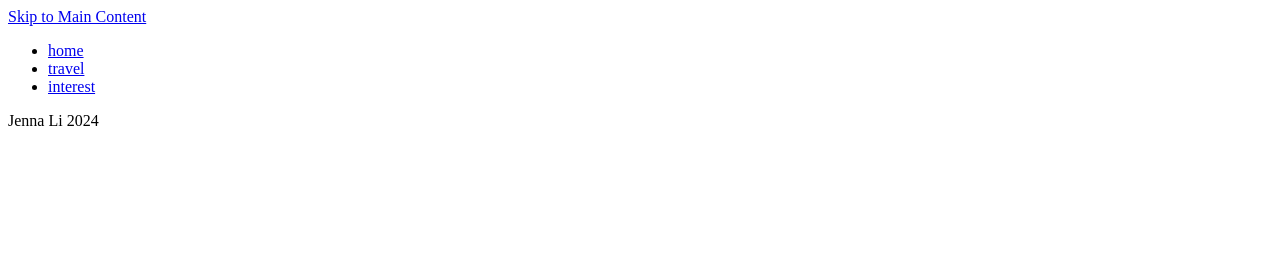
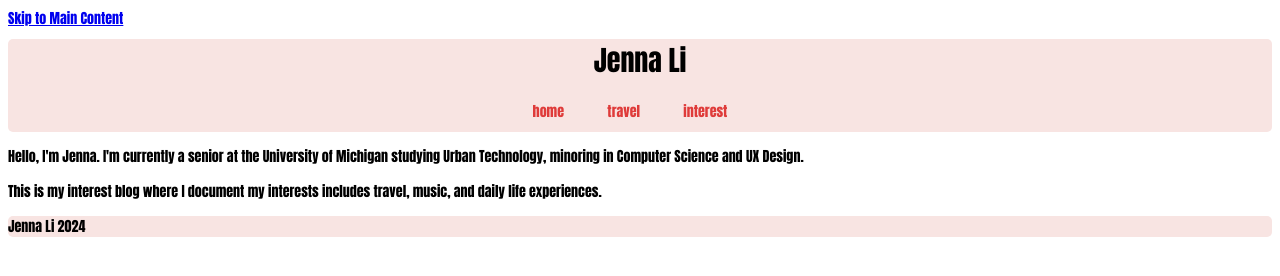
Before and after one commit to Jenna9192/interest_blog, a plain HTML site: page index.html in a window 1280 px wide. Drawn offline with Linux system fonts and the light colour scheme.

Commit message:
work on index page

```diff
--- a/css/style.css
+++ b/css/style.css
@@ -0,0 +1,42 @@
+body {
+    font-family: 'Nanum Pen Script', Impact, Haettenschweiler, 'Arial Narrow Bold', sans-serif;
+    font-size: 14px;
+}
+
+nav {
+    background-color: #F8E4E2;
+    border-radius: 5px;
+}
+
+nav p{
+    text-align: center;
+    font-size: 28px;
+    margin: 10px;
+}
+
+nav ul {
+    list-style-type: none;
+    margin: 0;
+    padding: 0;
+    text-align: center;
+}
+
+
+/* Make the list items display horizontally */
+nav ul li {
+    display: inline;
+    margin-right: 20px; /* Space between items */
+}
+
+/* Style the links */
+nav ul li a {
+    text-decoration: none;
+    color: #DF3B3A; /* Change to your desired color */
+    padding: 10px;
+    display: inline-block;
+}
+
+footer{
+    background-color: #F8E4E2;
+    border-radius: 5px;
+}
--- a/index.html
+++ b/index.html
@@ -9,6 +9,7 @@
 <body>
     <a href = "#main" class="skip" >Skip to Main Content</a>
     <nav>
+        <p>Jenna Li</p>
         <ul>
             <li><a href="../index.html">home</a></li>
             <li><a href="../travel.html">travel</a></li>
@@ -16,6 +17,10 @@
 
         </ul>
     </nav>
+    <section class="about">
+        <p>Hello, I'm Jenna. I'm currently a senior at the University of Michigan studying Urban Technology, minoring in Computer Science and UX Design.</p>
+        <p>This is my interest blog where I document my interests includes travel, music, and daily life experiences.</p>
+    </section>
     <footer>
         Jenna Li 2024
     </footer>
```
